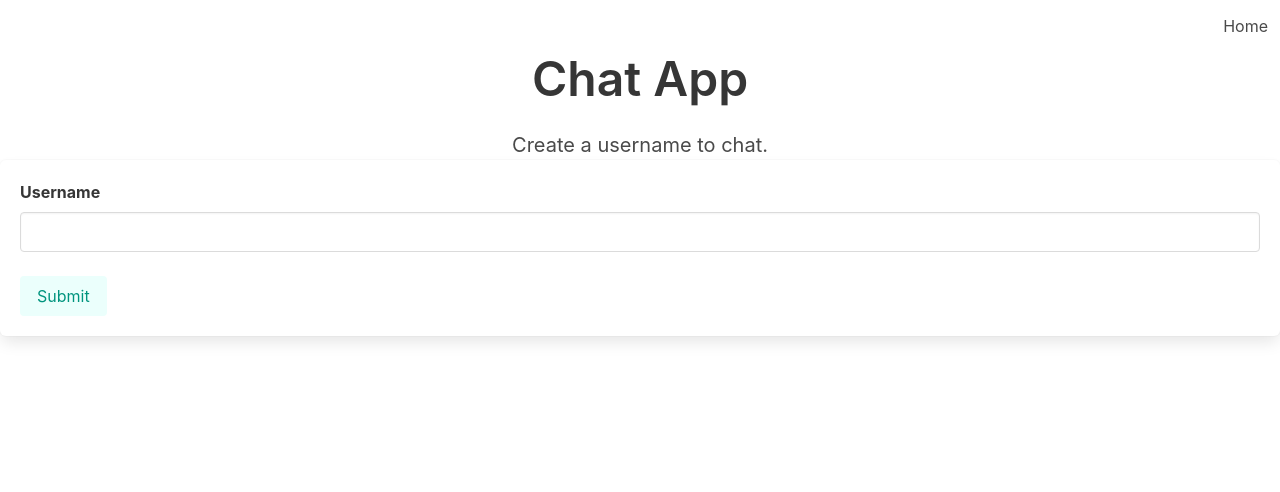
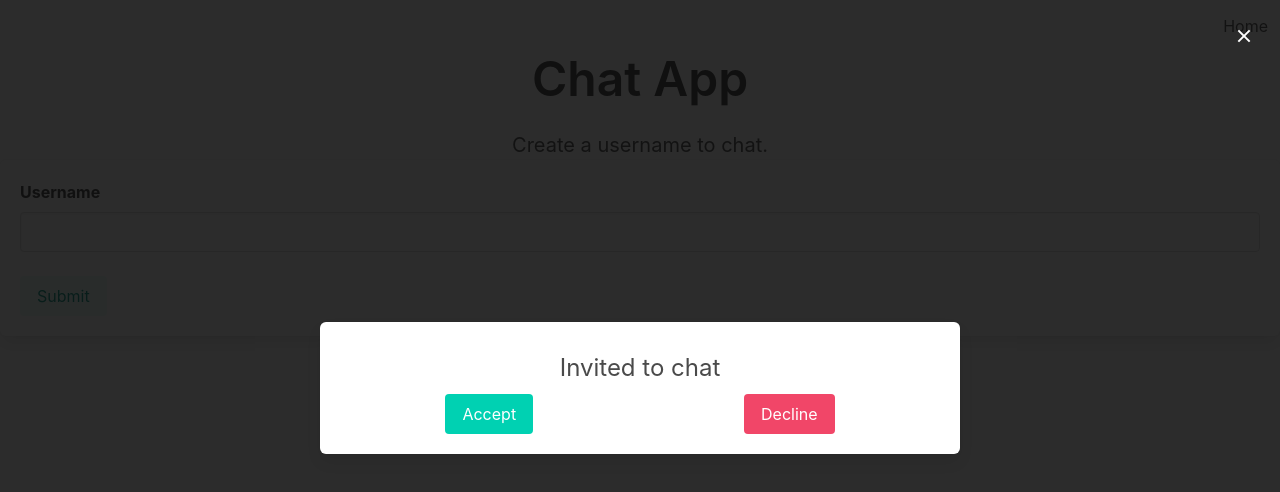
Before and after one commit to timamero/react-nodejs-video-chat, a React (Create React App) app in the folder frontend/: page / in a window 1280 px wide. Shown: the top 492 px of the page. Built offline with nearby package versions, Linux system fonts and the light colour scheme; no server answers.

Commit message:
add basic styling to modal

```diff
--- a/frontend/src/pages/Home.tsx
+++ b/frontend/src/pages/Home.tsx
@@ -14,10 +14,14 @@ const Home = () => {
       :
         <ActiveUsers />
       }
-      <div className="modal">
+      <div className="modal is-active">
         <div className="modal-background"></div>
         <div className="modal-content box">
-          Invited to chat
+          <p className="has-text-centered is-size-4 my-2">Invited to chat</p>
+          <div className="is-flex is-flex-direction-row is-justify-content-space-around">
+            <button className="button is-primary">Accept</button>
+            <button className="button is-danger">Decline</button>
+          </div>
         </div>
         <button className="modal-close is-large" aria-label="close"></button>
       </div>
```
